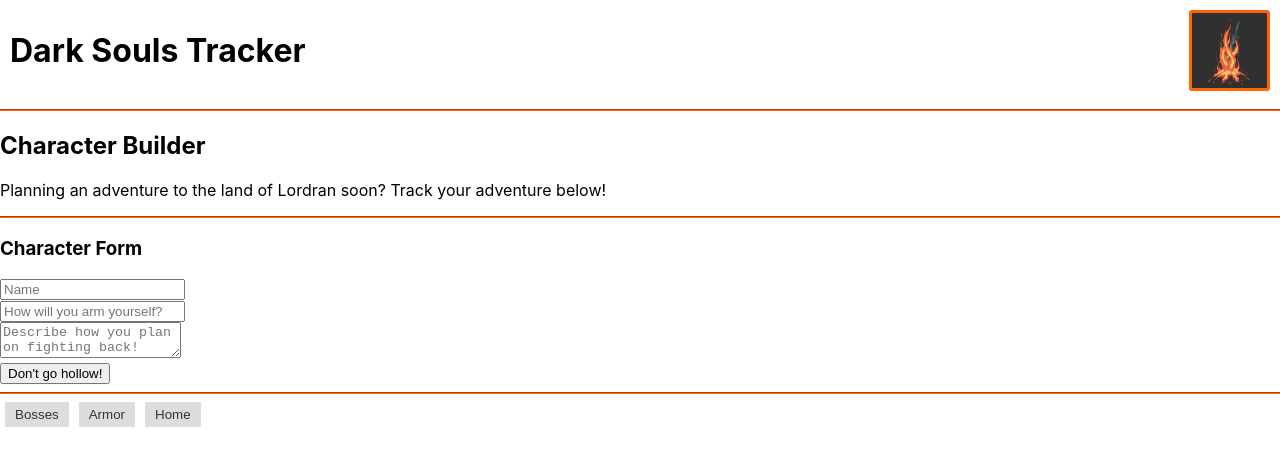
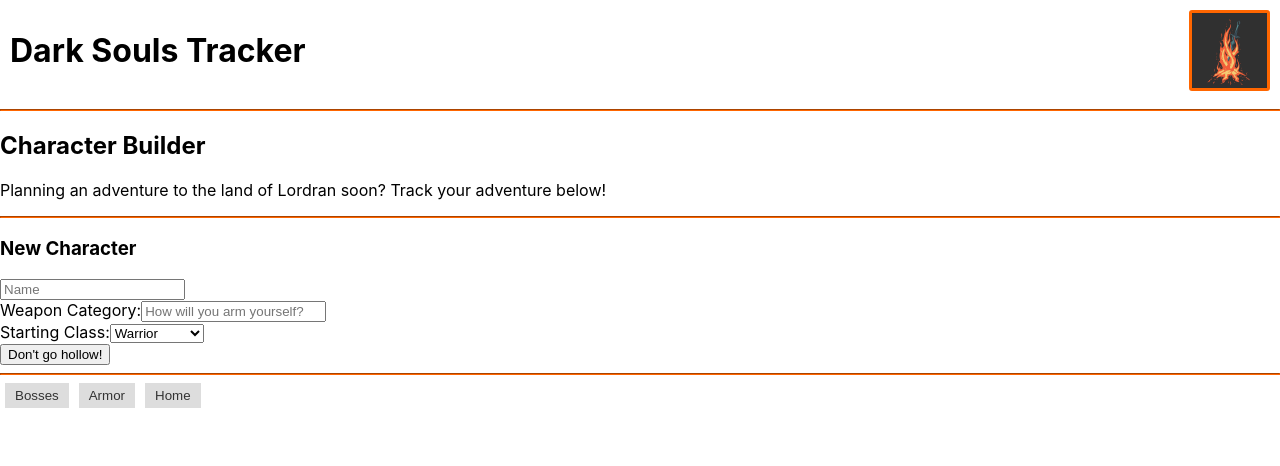
Before and after one commit to Schmelzberry/DarkSouls-Tracker, a React (Create React App) app: page / in a window 1280 px wide. Both pictures are taken after a click on the button "Create New Character". Shown: the top 466 px of the page. Built offline with nearby package versions, Linux system fonts and the light colour scheme.

Commit message:
dropdown for character class WIP

```diff
--- a/src/components/CharacterComponent.js
+++ b/src/components/CharacterComponent.js
@@ -12,6 +12,7 @@
         <ul>
           <li>{props.weaponType}</li>
           <li>{props.fightingStyle}</li>
+          <li>{props.startingClass}</li>
         </ul>
         <hr />
       </div>
@@ -23,6 +24,7 @@
   name: PropTypes.string,
   weaponType: PropTypes.string,
   fightingStyle: PropTypes.string,
+  startingClass: PropTypes.string,
   id: PropTypes.string,
   whenCharacterClicked: PropTypes.func
 };
--- a/src/components/EditCharacterForm.js
+++ b/src/components/EditCharacterForm.js
@@ -1,27 +1,98 @@
-import React from "react";
-import ReusableForm from "./ReusableForm";
-import PropTypes from "prop-types";
+import React, { useState, useEffect } from 'react';
+import ReusableForm from './ReusableForm';
+import PropTypes from 'prop-types';
 
-function EditCharacterForm (props) {
-  const { character } = props;
+function EditCharacterForm(props) {
+  const { character, onEditCharacter } = props;
+
+  const [formData, setFormData] = useState({
+    name: '',
+    weaponType: '',
+    fightingStyle: '',
+  });
+
+  // Update form data when the character prop changes
+  useEffect(() => {
+    setFormData({
+      name: character.name || '',
+      weaponType: character.weaponType || '',
+      fightingStyle: character.fightingStyle || '',
+    });
+  }, [character]);
 
   function handleEditCharacterFormSubmission(event) {
     event.preventDefault();
-    props.onEditCharacter({name: event.target.name.value, weaponType: event.target.weaponType.value, fightingStyle: event.target.fightingStyle.value, id: character.id});
+    onEditCharacter({
+      name: formData.name,
+      weaponType: formData.weaponType,
+      fightingStyle: formData.fightingStyle,
+      id: character.id,
+    });
+  }
+
+  function handleInputChange(event) {
+    const { name, value } = event.target;
+    setFormData({
+      ...formData,
+      [name]: value,
+    });
   }
 
   return (
     <React.Fragment>
       <ReusableForm
         formSubmissionHandler={handleEditCharacterFormSubmission}
-        btnText="Update Character" />
+        btnText="Update Character"
+        handleInputChange={handleInputChange}
+        formData={formData}
+      />
     </React.Fragment>
   );
 }
 
 EditCharacterForm.propTypes = {
   character: PropTypes.object,
-  onEditCharacter: PropTypes.func
+  onEditCharacter: PropTypes.func,
 };
 
 export default EditCharacterForm;
+
+
+
+
+
+
+
+// import React from "react";
+// import ReusableForm from "./ReusableForm";
+// import PropTypes from "prop-types";
+
+// function EditCharacterForm (props) {
+//   const { character } = props;
+
+//   function handleEditCharacterFormSubmission(event) {
+//     event.preventDefault();
+//     props.onEditCharacter({
+//       name: event.target.name.value,
+//        weaponType: event.target.weaponType.value,
+//         fightingStyle: event.target.fightingStyle.value,
+//          id: character.id
+//         });
+//   }
+
+//   return (
+//     <React.Fragment>
+//       <h1>Edit Character</h1>
+//       <ReusableForm
+//         formSubmissionHandler={handleEditCharacterFormSubmission}
+//         btnText="Update Character" />
+//     </React.Fragment>
+//   );
+// }
+
+// EditCharacterForm.propTypes = {
+//   character: PropTypes.object,
+//   onEditCharacter: PropTypes.func
+// };
+
+// export default EditCharacterForm;
--- a/src/components/NewCharacterForm.js
+++ b/src/components/NewCharacterForm.js
@@ -11,6 +11,7 @@
       name: event.target.name.value,
       weaponType: event.target.weaponType.value,
       fightingStyle: event.target.fightingStyle.value,
+      startingClass: event.target.startingClass.value,
       id: v4()
     });
 
@@ -23,7 +24,7 @@
       <h2>Character Builder</h2>
       <p>Planning an adventure to the land of Lordran soon? Track your adventure below!</p>
       <hr />
-      <h3>Character Form</h3>
+      <h3>New Character</h3>
       <ReusableForm
       formSubmissionHandler={handleNewCharacterFormSubmission}
       btnText="Don't go hollow!"/>
--- a/src/components/ReusableForm.js
+++ b/src/components/ReusableForm.js
@@ -13,16 +13,29 @@
           placeholder="Name"
 
         /><br />
+        <label>
+          Weapon Category:
         <input
           type="text"
           name="weaponType"
           placeholder="How will you arm yourself?"
 
-        /><br />
-        <textarea
-          name="fightingStyle"
-          placeholder="Describe how you plan on fighting back!"
-        /><br />
+        /></label><br />
+        <label>
+          Starting Class:
+          <select name="startingClass">
+            <option value="warrior">Warrior</option>
+            <option value="knight">Knight</option>
+            <option value="wanderer">Wanderer</option>
+            <option value="thief">Thief</option>
+            <option value="bandit">Bandit</option>
+            <option value="hunter">Hunter</option>
+            <option value="sorcerer">Sorcerer</option>
+            <option value="pyromancer">Pyromancer</option>
+            <option value="cleric">Cleric</option>
+            <option value="deprived">Deprived</option>
+          </select>
+        </label><br />
         <button type="submit">{btnText}</button>
         <hr />
       </form>
--- a/src/components/ViewControl.js
+++ b/src/components/ViewControl.js
@@ -69,7 +69,6 @@
   }
 
   handleEditClick = () => {
-    console.log("handleEditClick reached!");
     this.setState({ editing: true });
   }
 
@@ -100,9 +99,9 @@
 
   render() {
     let currentlyVisibleState = null;
-    let buttonText = null;
-    let buttonText2 = null;
-    let buttonText3 = null;
+    let buttonText = "Bosses";
+    let buttonText2 = "Armor";
+    let buttonText3 = "Create New Character";
 
     if (this.state.editing) {
       currentlyVisibleState = (
@@ -110,58 +109,128 @@
           character={this.state.selectedCharacter}
           onClickingDelete={this.handleDeletingCharacter}
           onClickingEdit={this.handleEditClick}
-          onEditCharacter = {this.handleEditingCharacterInList}
-          buttonText="Bosses"
-          buttonText2="Armor"
-          buttonText3="Home"
+          onEditCharacter={this.handleEditingCharacterInList}
+        />
+      );
+    } else if (this.state.selectedCharacter != null) {
+      currentlyVisibleState = (
+        <CharacterDetail
+          character={this.state.selectedCharacter}
+          onClickingDelete={this.handleDeletingCharacter}
+          onClickingEdit={this.handleEditClick}
+        />
+      );
+    } else if (this.state.formVisibleOnPage) {
+      buttonText = "Bosses";
+      buttonText2 = "Armor";
+      buttonText3 = "Home";
+      currentlyVisibleState = (
+        <NewCharacterForm
+          onNewCharacterCreation={this.handleAddingNewCharacterToList}
+          buttonText3 = "Home"
+        />
+      );
+    } else if (this.state.bossesVisibleOnPage) {
+      buttonText = "Home";
+      buttonText2 = "Armor";
+      buttonText3 = "Create New Character";
+      currentlyVisibleState = <Bosses />;
+    } else if (this.state.armorVisibleOnPage) {
+      buttonText = "Bosses";
+      buttonText2 = "Home";
+      buttonText3 = "Create New Character";
+      currentlyVisibleState = <Armor />;
+    } else {
+      currentlyVisibleState = (
+        <GeneralInfo
+          characterList={this.state.mainCharacterList}
+          onCharacterSelection={this.handleChangingSelectedCharacter}
         />
       );
     }
-    else if (this.state.selectedCharacter != null) {
-      currentlyVisibleState =
-        <CharacterDetail
-          character={this.state.selectedCharacter}
-          onClickingDelete={this.handleDeletingCharacter}
-          onClickingEdit={this.handleEditClick} />
-      buttonText = "Bosses"
-      buttonText2 = "Armor"
-      buttonText3 = "Home"
-    }
-    else if (this.state.formVisibleOnPage) {
-      currentlyVisibleState = <NewCharacterForm onNewCharacterCreation={this.handleAddingNewCharacterToList} />
-      buttonText = "Bosses"
-      buttonText2 = "Armor"
-      buttonText3 = "Home"
-    }
-    else if (this.state.bossesVisibleOnPage) {
-      currentlyVisibleState = <Bosses />
-      buttonText = "Home"
-      buttonText2 = "Armor"
-      buttonText3 = "Create New Character"
-    }
 
-    else if (this.state.armorVisibleOnPage) {
-      currentlyVisibleState = <Armor />
-      buttonText = "Bosses"
-      buttonText2 = "Home"
-      buttonText3 = "Create New Character"
-    }
-
-    else {
-      currentlyVisibleState = <GeneralInfo characterList={this.state.mainCharacterList} onCharacterSelection={this.handleChangingSelectedCharacter} />
-      buttonText = "Bosses"
-      buttonText2 = "Armor"
-      buttonText3 = "Create New Character"
-
-    }
     return (
       <React.Fragment>
         {currentlyVisibleState}
-        <button className="nav" onClick={this.handleClickBosses}>{buttonText}</button>
-        <button className="nav" onClick={this.handleClickArmor}>{buttonText2}</button>
-        <button className="nav" onClick={this.handleClickForm}>{buttonText3}</button>
+        <button className="nav" onClick={this.handleClickBosses}>
+          {buttonText}
+        </button>
+        <button className="nav" onClick={this.handleClickArmor}>
+          {buttonText2}
+        </button>
+        <button className="nav" onClick={this.handleClickForm}>
+          {buttonText3}
+        </button>
       </React.Fragment>
     );
   }
 }
+
 export default ViewControl;
+
+
+  // render() {
+  //   let currentlyVisibleState = null;
+  //   let buttonText = null;
+  //   let buttonText2 = null;
+  //   let buttonText3 = null;
+
+  //   if (this.state.editing) {
+  //     currentlyVisibleState = (
+  //       <EditCharacterForm
+  //         character={this.state.selectedCharacter}
+  //         onClickingDelete={this.handleDeletingCharacter}
+  //         onClickingEdit={this.handleEditClick}
+  //         onEditCharacter = {this.handleEditingCharacterInList}
+  //       />
+  //     );
+  //     buttonText="Bosses"
+  //     buttonText2="Armor"
+  //     buttonText3="Home"
+  //   }
+  //   else if (this.state.selectedCharacter != null) {
+  //     currentlyVisibleState =
+  //       <CharacterDetail
+  //         character={this.state.selectedCharacter}
+  //         onClickingDelete={this.handleDeletingCharacter}
+  //         onClickingEdit={this.handleEditClick} />
+  //     buttonText = "Bosses"
+  //     buttonText2 = "Armor"
+  //     buttonText3 = "Home"
+  //   }
+  //   else if (this.state.formVisibleOnPage) {
+  //     currentlyVisibleState = <NewCharacterForm onNewCharacterCreation={this.handleAddingNewCharacterToList} />
+  //     buttonText = "Bosses"
+  //     buttonText2 = "Armor"
+  //     buttonText3 = "Home"
+  //   }
+  //   else if (this.state.bossesVisibleOnPage) {
+  //     currentlyVisibleState = <Bosses />
+  //     buttonText = "Home"
+  //     buttonText2 = "Armor"
+  //     buttonText3 = "Create New Character"
+  //   }
+
+  //   else if (this.state.armorVisibleOnPage) {
+  //     currentlyVisibleState = <Armor />
+  //     buttonText = "Bosses"
+  //     buttonText2 = "Home"
+  //     buttonText3 = "Create New Character"
+  //   }
+
+  //   else {
+  //     currentlyVisibleState = <GeneralInfo characterList={this.state.mainCharacterList} onCharacterSelection={this.handleChangingSelectedCharacter} />
+  //     buttonText = "Bosses"
+  //     buttonText2 = "Armor"
+  //     buttonText3 = "Create New Character"
+
+  //   }
+  //   return (
+  //     <React.Fragment>
+  //       {currentlyVisibleState}
+  //       <button className="nav" onClick={this.handleClickBosses}>{buttonText}</button>
+  //       <button className="nav" onClick={this.handleClickArmor}>{buttonText2}</button>
+  //       <button className="nav" onClick={this.handleClickForm}>{buttonText3}</button>
+  //     </React.Fragment>
+  //   );
+  // }
```
Also changed, not shown: 1 other file (tests, documents, lock files or other folders).
